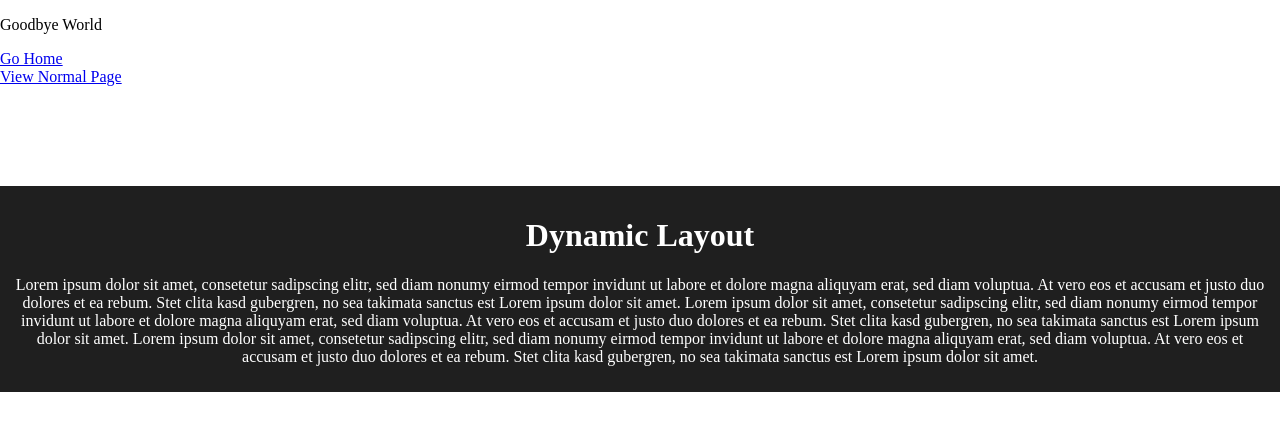
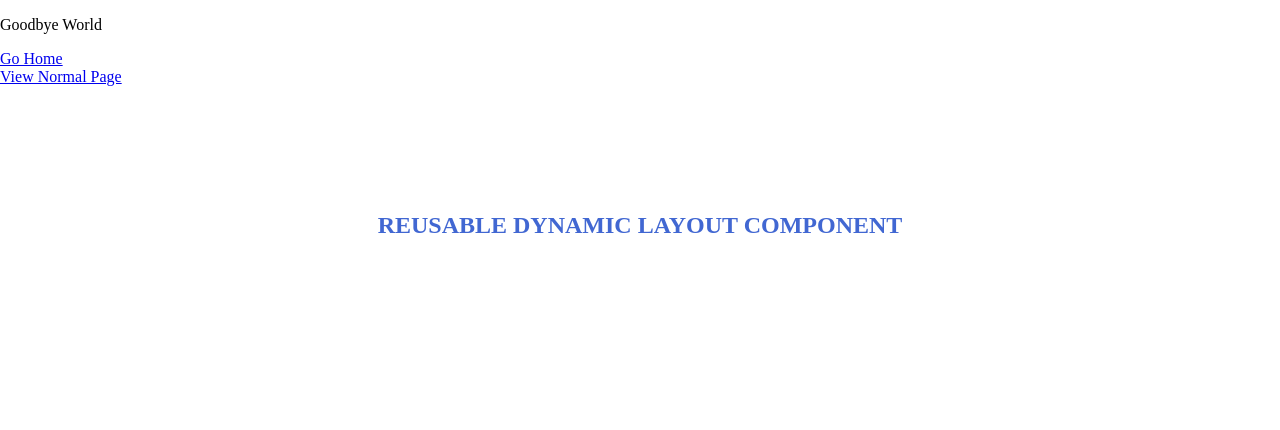
Before and after one commit to mattcarlotta/basic-portal, a Next.js app: page /portal in a window 1280 px wide. Shown: the top 430 px of the page. Built offline with nearby package versions, Linux system fonts and the light colour scheme.

Commit message:
Refactor reusable layout

```diff
--- a/components/Goodbye/index.js
+++ b/components/Goodbye/index.js
@@ -16,24 +16,8 @@ function Goodbye() {
       <Link href="/page">
         <a>View Normal Page</a>
       </Link>
-      <Layout css="background: #1f1f1f;color: white;text-align: center;">
-        <h1>Dynamic Layout</h1>
-        <p>
-          Lorem ipsum dolor sit amet, consetetur sadipscing elitr, sed diam
-          nonumy eirmod tempor invidunt ut labore et dolore magna aliquyam erat,
-          sed diam voluptua. At vero eos et accusam et justo duo dolores et ea
-          rebum. Stet clita kasd gubergren, no sea takimata sanctus est Lorem
-          ipsum dolor sit amet. Lorem ipsum dolor sit amet, consetetur
-          sadipscing elitr, sed diam nonumy eirmod tempor invidunt ut labore et
-          dolore magna aliquyam erat, sed diam voluptua. At vero eos et accusam
-          et justo duo dolores et ea rebum. Stet clita kasd gubergren, no sea
-          takimata sanctus est Lorem ipsum dolor sit amet. Lorem ipsum dolor sit
-          amet, consetetur sadipscing elitr, sed diam nonumy eirmod tempor
-          invidunt ut labore et dolore magna aliquyam erat, sed diam voluptua.
-          At vero eos et accusam et justo duo dolores et ea rebum. Stet clita
-          kasd gubergren, no sea takimata sanctus est Lorem ipsum dolor sit
-          amet.
-        </p>
+      <Layout css="background: #fff;color: #4167d2;text-align: center;text-transform: uppercase;font-size: 12px;">
+        <h1>Reusable Dynamic Layout Component</h1>
       </Layout>
       <style jsx>{`
         .portal {
--- a/components/Hello/index.js
+++ b/components/Hello/index.js
@@ -1,4 +1,5 @@
 import Link from "next/link";
+import Layout from "../Layout";
 
 // this component is used to show what a component
 // would look like if it stays within "div.__next"
@@ -13,6 +14,9 @@ function Hello() {
       <Link href="/portal">
         <a>View Portal</a>
       </Link>
+      <Layout css="background: #af0000;color: white;text-align: center;">
+        <h1>Reusable Dynamic Layout Component</h1>
+      </Layout>
       <style jsx>{`
         .container {
           background: #000;
--- a/components/Layout/index.js
+++ b/components/Layout/index.js
@@ -11,6 +11,7 @@ function Layout({ children, css }) {
           margin-top: 100px;
           padding: 10px;
           color: white;
+          text-align: left;
           ${css};
         }
       `}</style>
```
Also changed, not shown: pages/page.js (+2 -18 lines).
